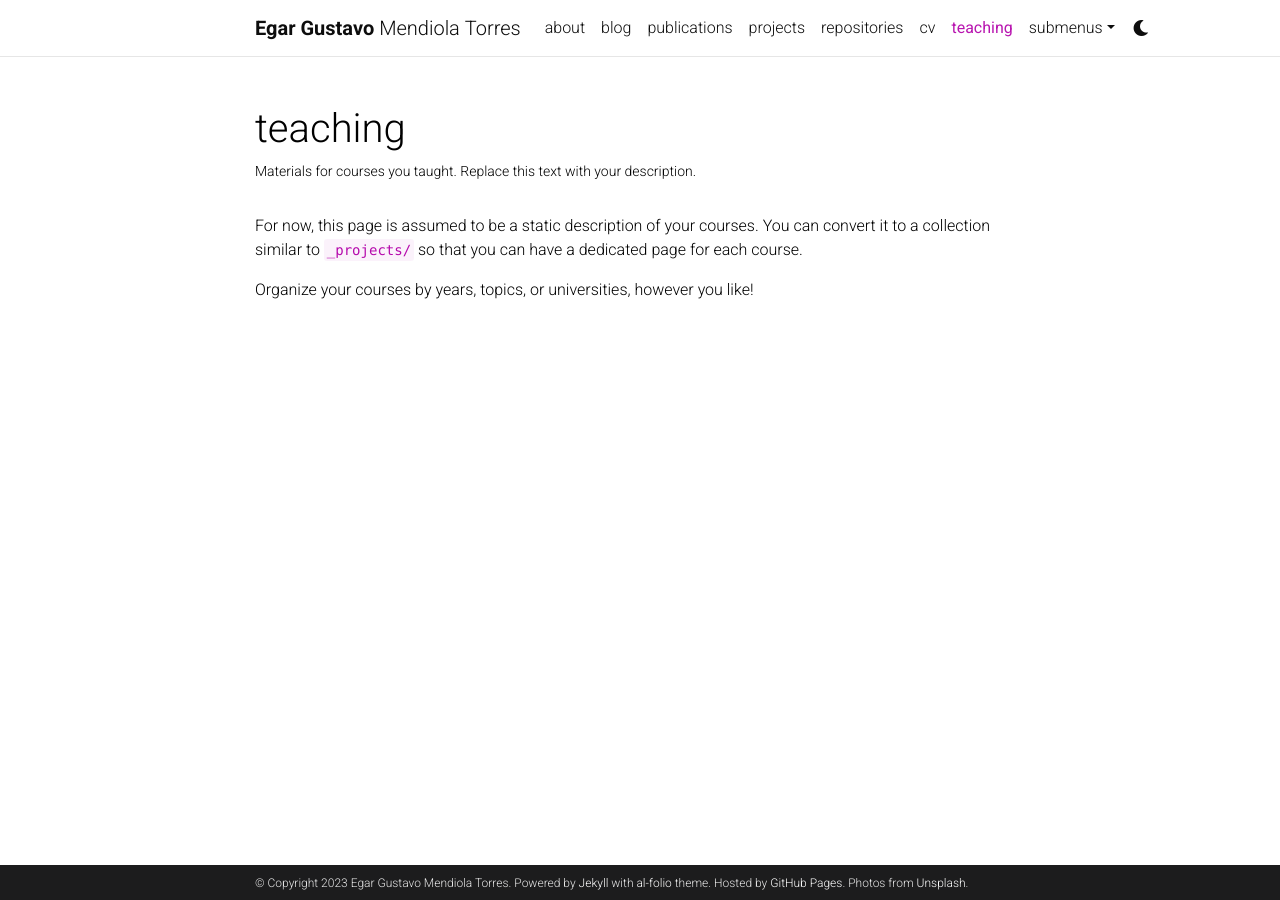
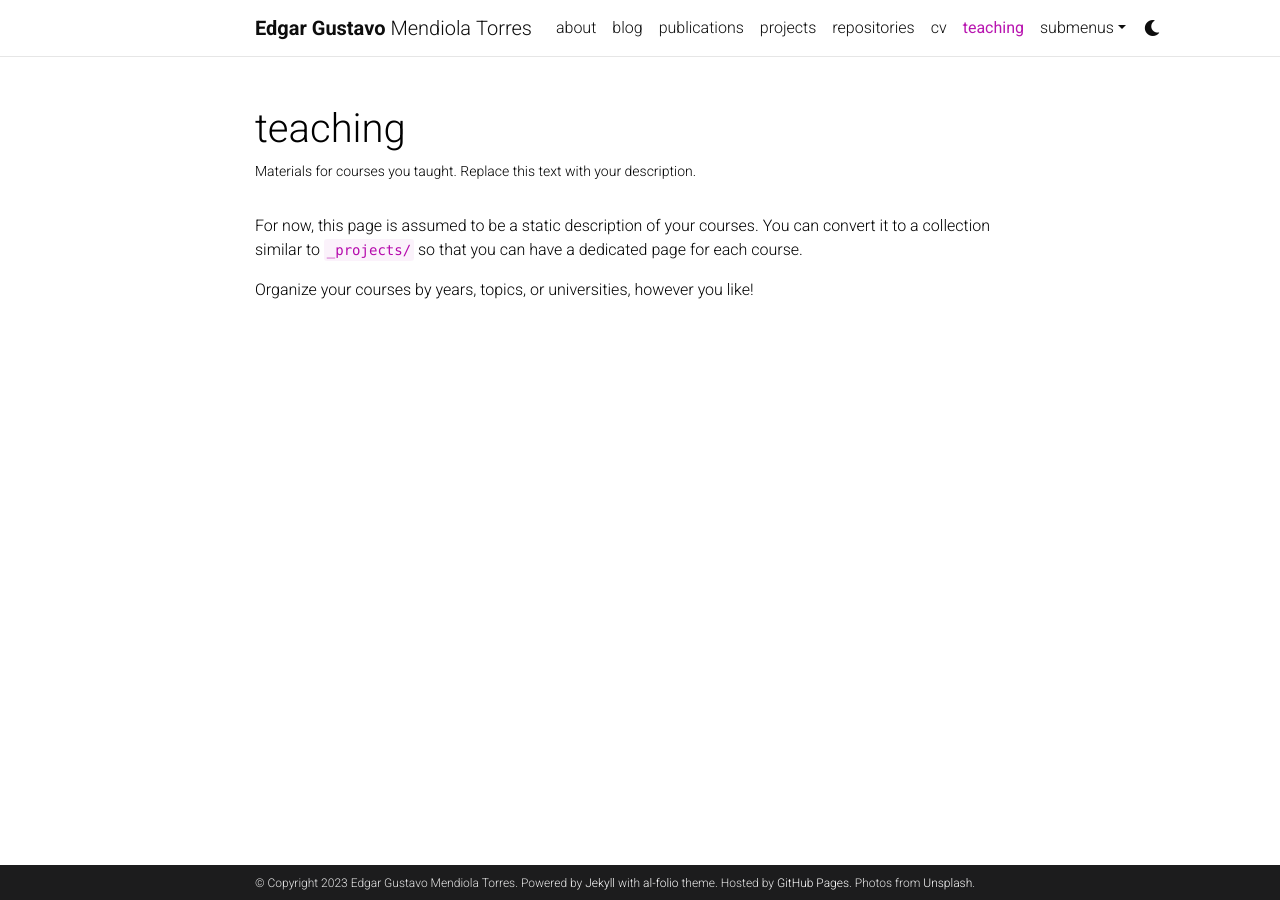
Before and after one commit to Gusmentor/Gusmentor.github.io, a Jekyll site: the page built from _pages/teaching.md, in a window 1280 px wide. Built offline with Jekyll 4.4.1, drawn with Linux system fonts in a browser that asks for light colours; comment, search, counter and statistics services are not loaded; a style sheet for code colours, icons or effects is not loaded.

Commit message:
Nombre corregido

```diff
--- a/_config.yml
+++ b/_config.yml
@@ -3,7 +3,7 @@
 # -----------------------------------------------------------------------------
 
 title: blank # the website title (if blank, full name will be used instead)
-first_name: Egar Gustavo
+first_name: Edgar Gustavo
 middle_name: Mendiola
 last_name: Torres
 email: you@example.com
```
